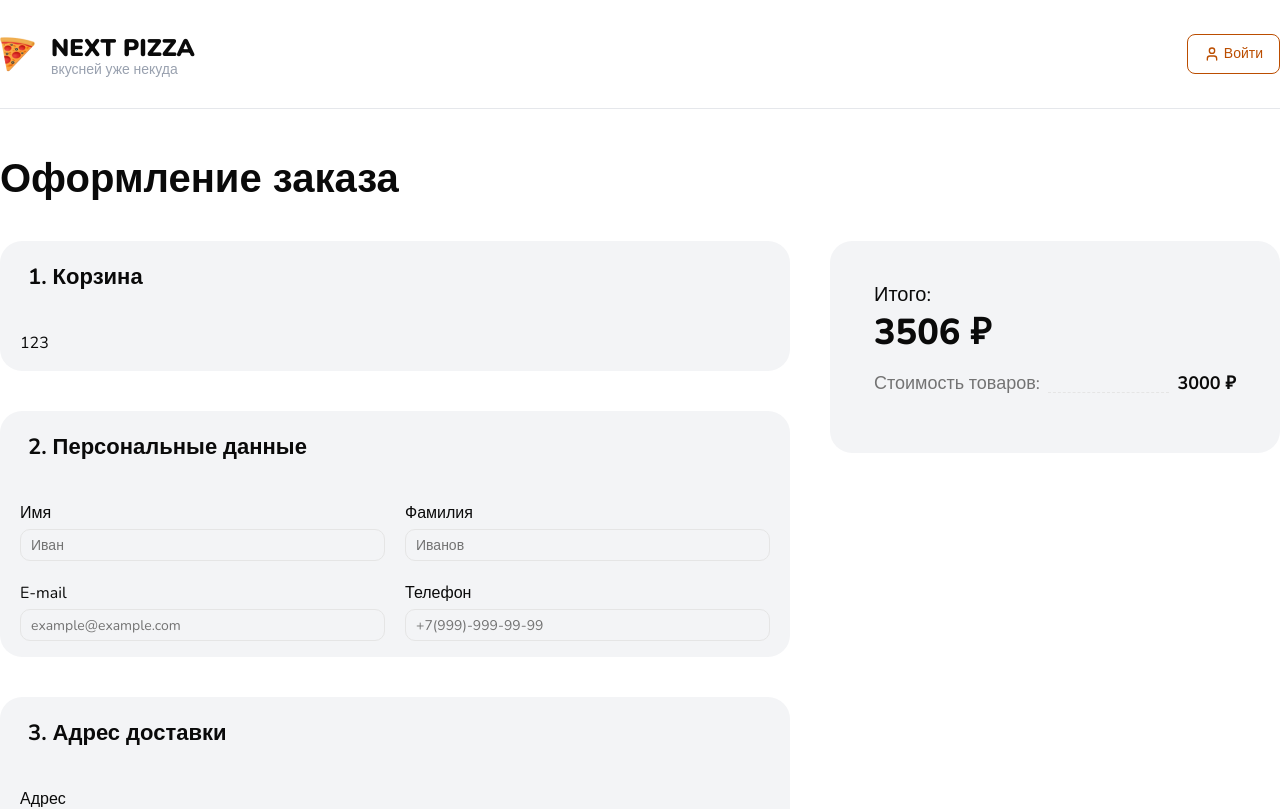
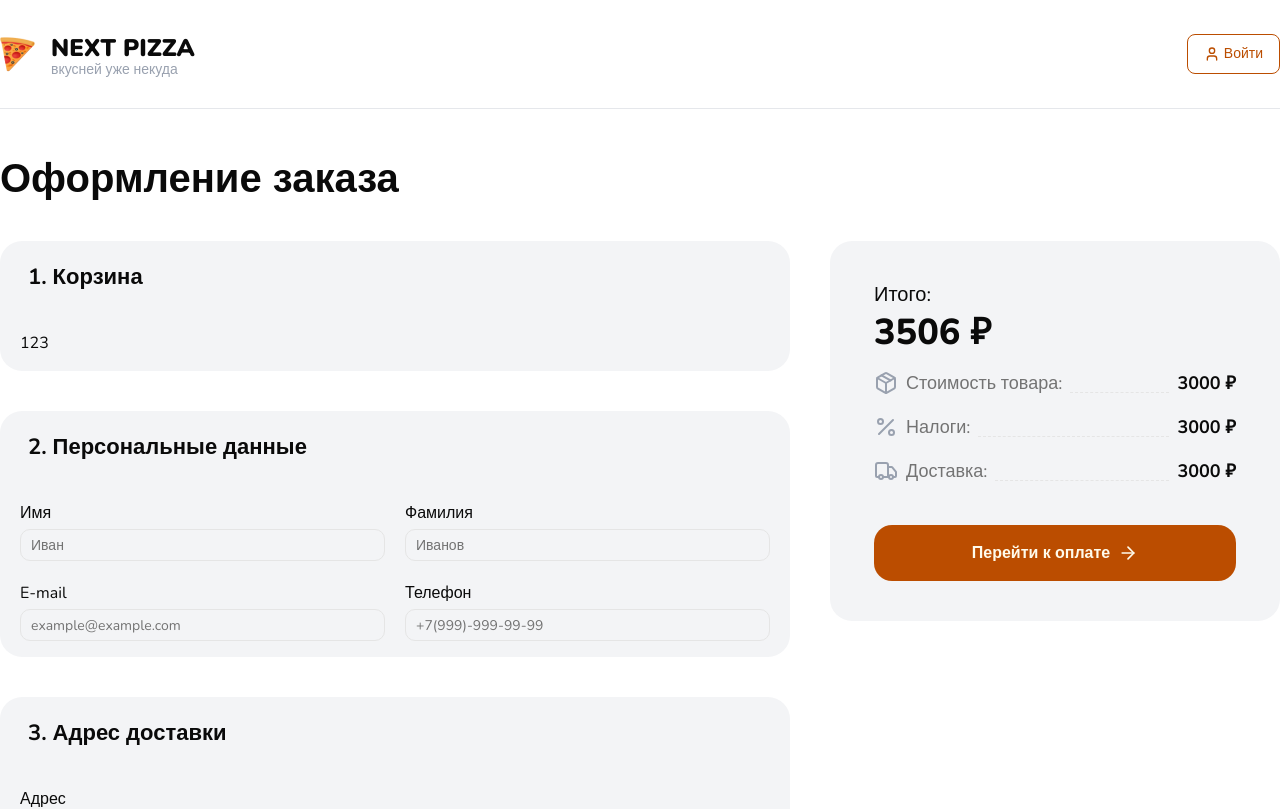
Before and after one commit to danilyakimenko/next-pizza, a Next.js app: page /checkout in a window 1280 px wide. Shown: the top 809 px of the page. Built offline with nearby package versions, Linux system fonts and the light colour scheme; no server answers.

Commit message:
#93 next-pizza: -CheckoutPage (part 3)

```diff
--- a/app/(checkout)/checkout/page.tsx
+++ b/app/(checkout)/checkout/page.tsx
@@ -1,5 +1,11 @@
-import { CheckoutCard, Container, Title } from "@/shared/components/shared"
-import { Input, TextArea } from "@/shared/components/ui"
+import {
+  CheckoutCard,
+  CheckoutItemDetails,
+  Container,
+  Title,
+} from "@/shared/components/shared"
+import { Button, Input, TextArea } from "@/shared/components/ui"
+import { ArrowRight, Package, Percent, Truck } from "lucide-react"
 
 export default function CheckoutPage() {
   return (
@@ -77,13 +83,40 @@ export default function CheckoutPage() {
               <span className="text-xl">Итого:</span>
               <span className="text-4xl font-extrabold">3506 ₽</span>
             </div>
-            <div className="flex my-4">
-              <span className="flex flex-1 text-lg text-neutral-500">
-                Стоимость товаров:
-                <div className="flex-1 border-b border-dashed border-b-neutral-200 relative -top-1 mx-2" />
-              </span>
-              <span className="font-bold text-lg">3000 ₽</span>
-            </div>
+            <CheckoutItemDetails
+              title={
+                <div className="flex items-center">
+                  <Package className="mr-2 text-gray-400" size={24} />
+                  Стоимость товара:
+                </div>
+              }
+              value="3000 ₽"
+            />
+            <CheckoutItemDetails
+              title={
+                <div className="flex items-center">
+                  <Percent className="mr-2 text-gray-400" size={24} />
+                  Налоги:
+                </div>
+              }
+              value="3000 ₽"
+            />
+            <CheckoutItemDetails
+              title={
+                <div className="flex items-center">
+                  <Truck className="mr-2 text-gray-400" size={24} />
+                  Доставка:
+                </div>
+              }
+              value="3000 ₽"
+            />
+            <Button
+              className="mt-6 h-14 w-full rounded-2xl text-base font-bold"
+              type="submit"
+            >
+              Перейти к оплате
+              <ArrowRight className="ml-2" size="20" />
+            </Button>
           </CheckoutCard>
         </div>
       </div>
--- a/shared/components/shared/CheckoutItemDetails/CheckoutItemDetails.tsx
+++ b/shared/components/shared/CheckoutItemDetails/CheckoutItemDetails.tsx
@@ -1,19 +1,18 @@
 import React from "react"
 
 interface Props {
-  title?: string
+  title?: React.ReactNode
   value?: string
 }
 
-export const CheckoutItemDetails: React.FC<Props> = ({ title, value}) => {
-
+export const CheckoutItemDetails: React.FC<Props> = ({ title, value }) => {
   return (
     <div className="my-4 flex">
       <span className="flex flex-1 text-lg text-neutral-500">
-        Стоимость товаров:
+        {title}
         <div className="relative -top-1 mx-2 flex-1 border-b border-dashed border-b-neutral-200" />
       </span>
-      <span className="text-lg font-bold">3000 ₽</span>
+      <span className="text-lg font-bold">{value}</span>
     </div>
   )
 }
```
